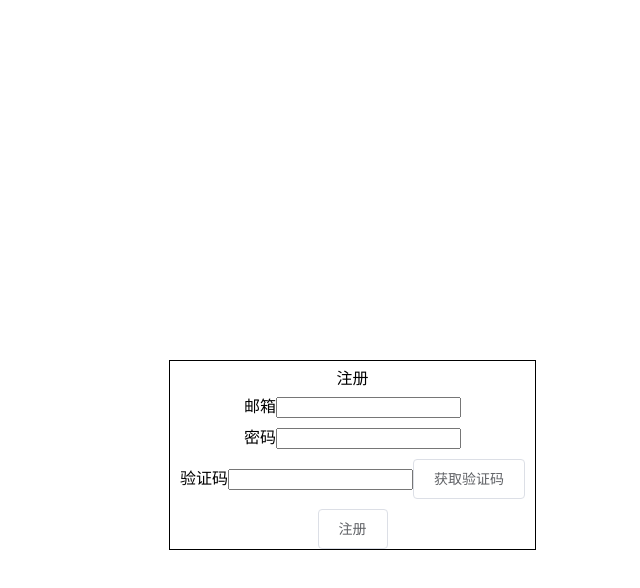
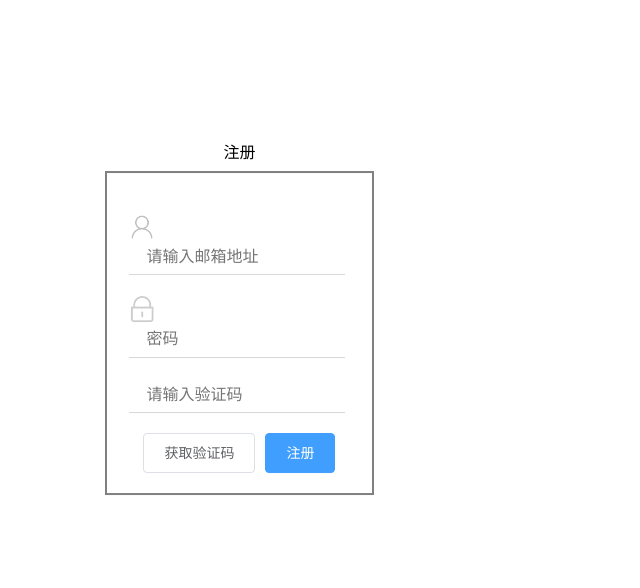
Before and after one commit to shuhuicai/Note_FrontEnd, a Vue app: page /register in a window 1280 px wide. Shown: the top 588 px of the page, without its empty margins (407-1047 px from the left). Built offline with nearby package versions, Linux system fonts and the light colour scheme.

Commit message:
解决跨域上传文件session丢失问题及修改注册界面

```diff
--- a/src/pages/register.vue
+++ b/src/pages/register.vue
@@ -1,13 +1,22 @@
 <template>
   <div class="register">
-    <div class="inputBox">
+    <div class="centerBox">
       <p>注册</p>
-      <p>邮箱<input v-model="email" type="text"/></p>
-      <p>密码<input v-model="password" type="password"/></p>
-      <p>验证码<input v-model="verify_input" type="text"/>
+      <div class="inputInfo">
+        <p>
+          <img src="../assets/account_icon.png"/>
+          <input type="text" v-model="email" placeholder="请输入邮箱地址">
+        </p>
+        <p>
+          <img src="../assets/password_icon.png"/>
+          <input type="password" v-model="password" placeholder="密码">
+        </p>
+        <p>
+          <input v-model="verify_input" type="text" placeholder="请输入验证码"/>
+        </p>
         <el-button type="button" @click="getVerify">获取验证码</el-button>
-      </p>
-      <el-button type="button" @click="registerReq">注册</el-button>
+        <el-button type="button" @click="registerReq" class="el-button--primary">注册</el-button>
+      </div>
     </div>
   </div>
 </template>
@@ -128,15 +137,53 @@
 </script>
 
 <style scoped>
-  .inputBox {
+  .centerBox {
     text-align: center;
     position: absolute;
-    top: 45%;
-    left: 45%;
-    border: black solid 1px;
+    width: 21%;
+    top: 40%;
+    left: 40%;
+    transform: translateY(-50%);
   }
 
-  .inputBox > p {
-    margin: 10px;
+  .inputInfo {
+    margin-top: 10px;
+    border: 2px solid gray;
+    padding: 20px;
+  }
+
+  #centerBox > p {
+    font-size: 1.5em;
+  }
+
+  .inputInfo > p {
+    margin: 20px 1%;
+    border-bottom: 1px solid #d8d8d8;
+    width: 96%;
+  }
+
+  input {
+    border: none;
+    padding: 0px 1%;
+    margin: 1%;
+    background: #fff;
+    width: 84%;
+    font-size: 16px;
+    line-height: 30px;
+    outline: none;
+  }
+
+  .inputInfo > p > img {
+    width: 26px;
+    float: left;
+    vertical-align: middle;
+    margin-top: 1px;
+  }
+
+  .register {
+    height: 100%;
+    background-color: black;
+    min-height: 100%;
+    width: 100%;
   }
 </style>
--- a/src/pages/upload/uploadImage.vue
+++ b/src/pages/upload/uploadImage.vue
@@ -28,6 +28,7 @@
         uploadParams: {
           "parentId": this.$route.params.id,//当前所属的文件夹id
           "fileType": this.$route.params.fileType,//文件类型
+          "creator": window.localStorage.getItem('username')
         }
       }
     },
```
